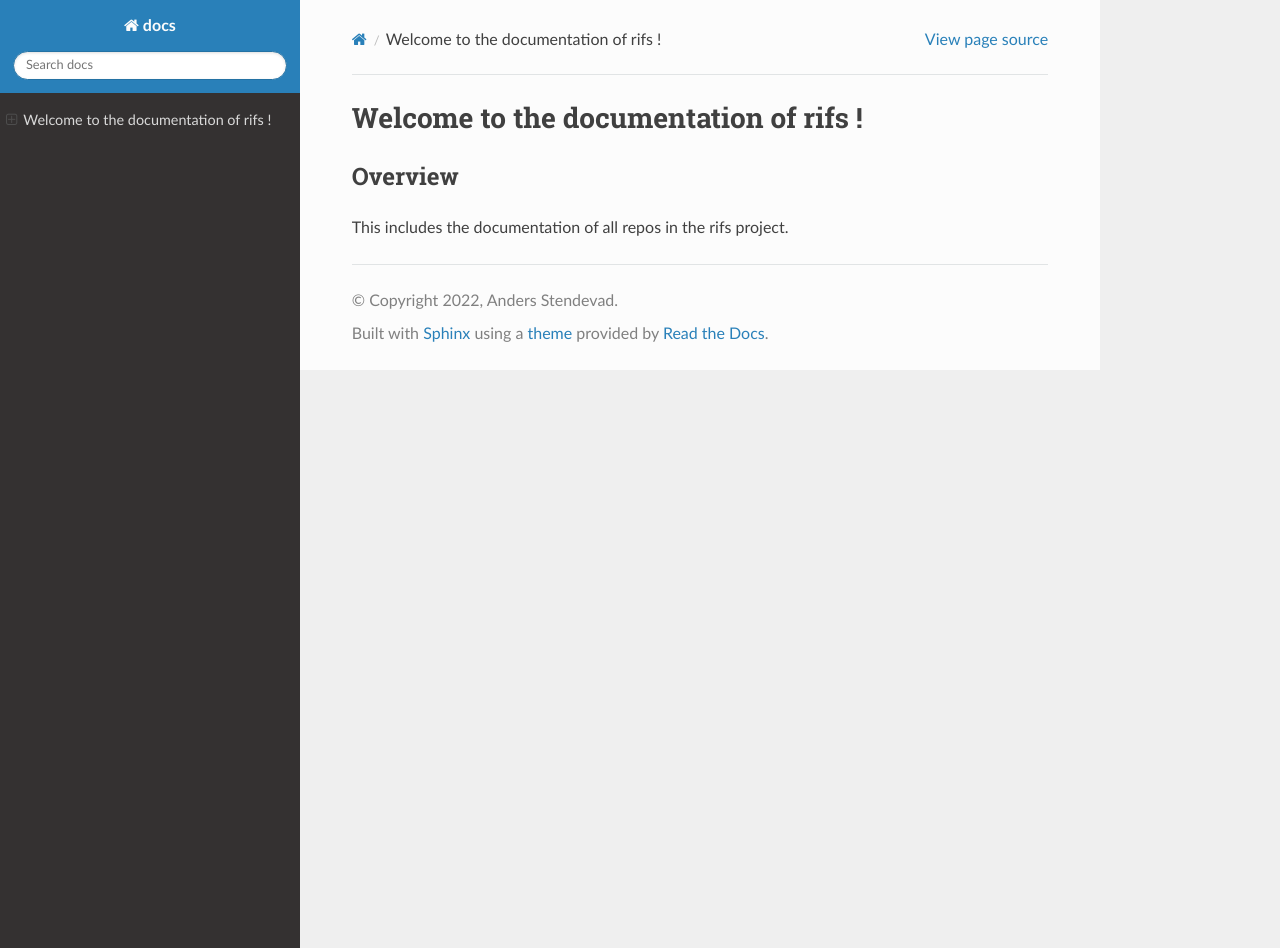
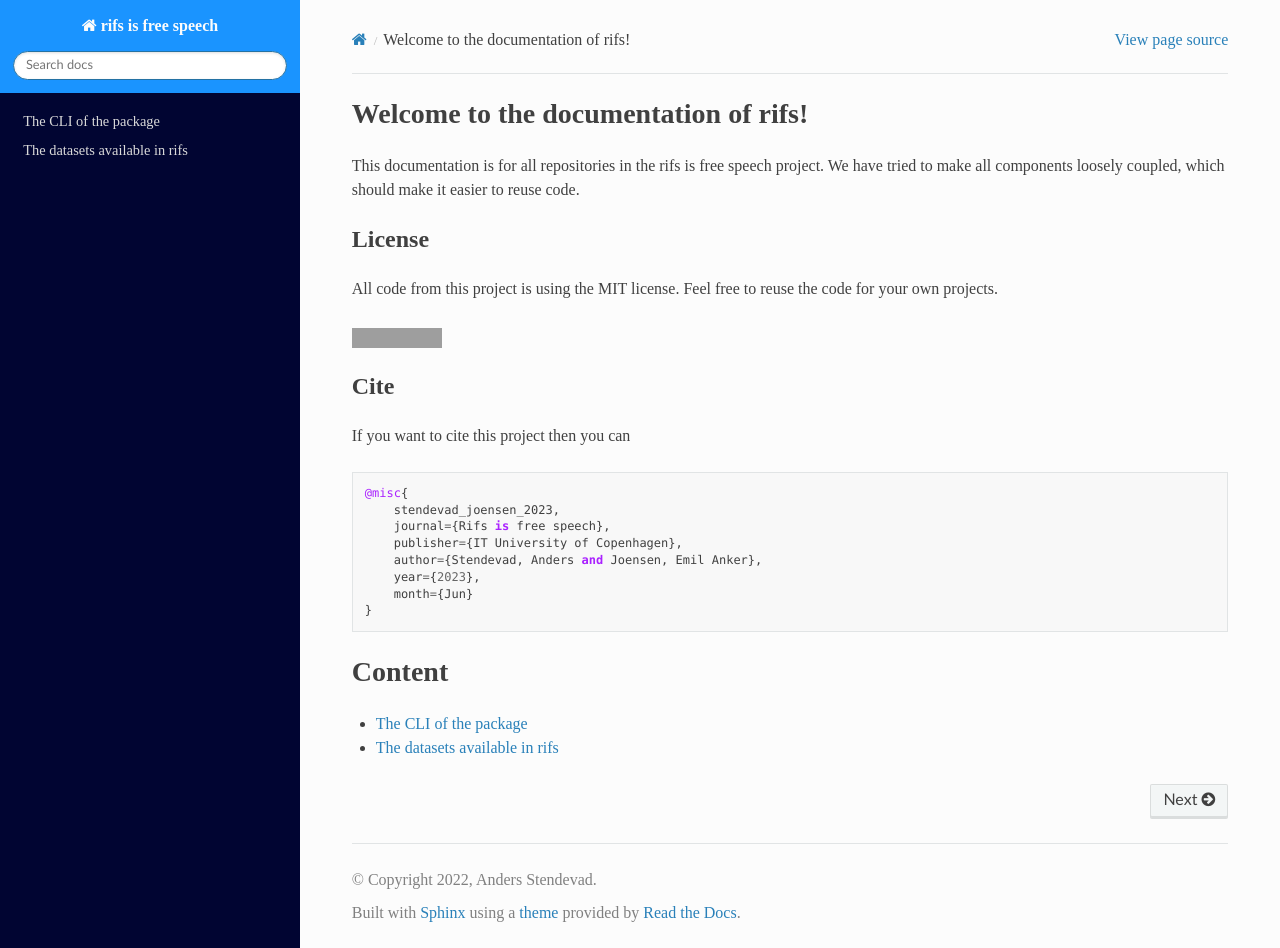
Before and after one commit to rifs-is-free-speech/docs, a Sphinx documentation site: the page built from docs/index.rst, in a window 1280 px wide and 948 px high. Built offline with Sphinx 7.4.7 and the Read the Docs theme 2.0.0, drawn with Linux system fonts in a browser that asks for light colours; some web fonts are replaced; the version number could not be read and is left out; grey boxes are pictures that could not be loaded.

Commit message:
Not working

````diff
--- a/README.md
+++ b/README.md
@@ -1,3 +1,29 @@
-# Overview
+# Welcome to the documentation of rifs!
 
-This includes the documentation of all repos in the rifs project.
+This documentation is for all repositories in the rifs is free speech project.
+We have tried to make all components loosely coupled, which should make it
+easier to reuse code.
+
+## License
+
+All code from this project is using the MIT license. Feel free to reuse the
+code for your own projects.
+
+[![License: MIT](https://img.shields.io/badge/License-MIT-yellow.svg)](https://opensource.org/licenses/MIT)
+
+## Cite
+
+If you want to cite this project then you can
+
+```
+@misc{
+    stendevad_joensen_2023,
+    journal={Rifs is free speech},
+    publisher={IT University of Copenhagen},
+    author={Stendevad, Anders and Joensen, Emil Anker},
+    year={2023},
+    month={Jun}
+}
+```
+
+# Content
--- /dev/null
+++ b/docs/_static/styles.css
@@ -0,0 +1,37 @@
+@font-face {
+    font-family: "Cantarell Regular";
+    src: url("../../assets/logo-fonts-colors/fonts/Cantarell Regular.ttf");
+}
+
+@font-face {
+    font-family: "Khula Regular";
+    src: url("../../assets/logo-fonts-colors/fonts/Khula Regular.ttf");
+}
+
+body {
+    font-family: "Cantarell Regular";
+}
+
+h1 {
+    font-family: "Khula Regular";
+}
+
+h2 {
+    font-family: "Khula Regular";
+}
+
+h3 {
+    font-family: "Khula Regular";
+}
+
+.wy-nav-content {
+    max-width: 1200px !important;
+}
+
+.wy-menu.wy-menu-vertical, .wy-nav-side {
+    background: #010532;
+}
+
+.wy-side-nav-search, .wy-nav-top {
+    background: #1a94ff;
+}
--- a/docs/conf.py
+++ b/docs/conf.py
@@ -17,7 +17,7 @@
 
 # -- Project information -----------------------------------------------------
 
-project = "docs"
+project = "rifs is free speech"
 copyright = "2022, Anders Stendevad"
 author = "Anders Stendevad"
 
@@ -65,7 +65,12 @@ html_theme = "sphinx_rtd_theme"
 # Add any paths that contain custom static files (such as style sheets) here,
 # relative to this directory. They are copied after the builtin static files,
 # so a file named "default.css" will overwrite the builtin "default.css".
-html_static_path = []
+
+def setup(app):
+    app.add_css_file('styles.css')
+
+html_static_path = ['_static']
+html_logo = "../assets/logo-fonts-colors/png/logo-no-background.png"
 
 # Add version to be used in docs
 variables_to_export = [
--- a/docs/datasets.rst
+++ b/docs/datasets.rst
@@ -1,8 +1,10 @@
 The datasets available in rifs
 ==============================
 
-.. include:: ../../datasets/LibriVoxDansk/README.md
+Rifs is free speech is
+
+.. include:: ../datasets/LibriVoxDansk/README.md
     :parser: myst_parser.sphinx_
 
-.. include:: ../../datasets/Den2Radio/README.md
+.. include:: ../datasets/Den2Radio/README.md
     :parser: myst_parser.sphinx_
--- a/docs/index.rst
+++ b/docs/index.rst
@@ -1,6 +1,3 @@
-Welcome to the documentation of rifs |release|!
-==================================================
-
 .. include:: ../README.md
     :parser: myst_parser.sphinx_
 
@@ -8,3 +5,4 @@ Welcome to the documentation of rifs |release|!
    :glob:
 
    out/**
+   *
````
Also changed, not shown: .gitmodules, 1 other file.
